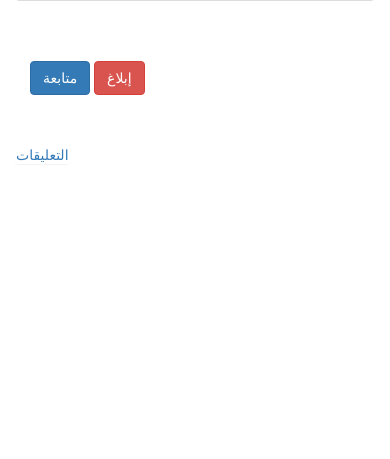
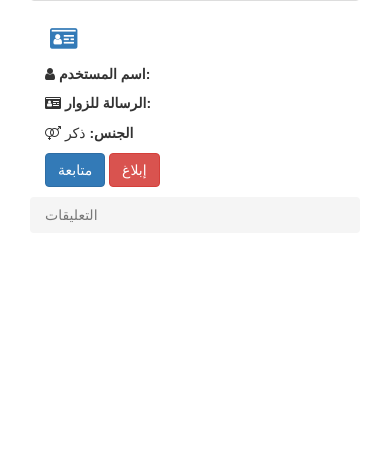
Before and after one commit to xlmnxp/addit, a PHP site: page /user.php in a window 390 px wide. Shown: the part 385-844 px from the top of the page. Run offline with PHP 8.4, Linux system fonts and the light colour scheme; data comes from the database, SQL or seed files in the repository; data that the repository does not hold is empty; some libraries are stand-ins or nearby versions.

Commit message:
Add Disqus Comments

```diff
--- a/Languages/arabic.json
+++ b/Languages/arabic.json
@@ -37,7 +37,7 @@
   "help_avatar": "الأمتدادات المسموح بها هي JPG، JPEG أو PNG.",
   "size_avatar": "يجب ان يكون حجم الملف اقل من ",
   "category" : "تصنيف الحساب",
-  "message" : "الرسالة للزائرين",
+  "message" : "الرسالة للزوار",
   "country" : "الدولة",
   "submit" : "ارسال",
 
--- a/Templates/Default/@main_layout.tpl
+++ b/Templates/Default/@main_layout.tpl
@@ -9,13 +9,14 @@
     <!-- Bootstrap -->
     <!-- Latest compiled and minified CSS -->
 
-    <link rel="stylesheet" href="https://maxcdn.bootstrapcdn.com/bootstrap/3.3.7/css/bootstrap.min.css" integrity="sha384-BVYiiSIFeK1dGmJRAkycuHAHRg32OmUcww7on3RYdg4Va+PmSTsz/K68vbdEjh4u" crossorigin="anonymous">
-    <link href="https://maxcdn.bootstrapcdn.com/bootswatch/3.3.7/journal/bootstrap.min.css" rel="stylesheet" integrity="sha384-1L94saFXWAvEw88RkpRz8r28eQMvt7kG9ux3DdCqya/P3CfLNtgqzMnyaUa49Pl2" crossorigin="anonymous">
+    <link rel="stylesheet" href="https://maxcdn.bootstrapcdn.com/bootstrap/3.3.7/css/bootstrap.min.css" integrity="sha384-BVYiiSIFeK1dGmJRAkycuHAHRg32OmUcww7on3RYdg4Va+PmSTsz/K68vbdEjh4u" crossorigin="anonymous"/>
+    <link href="https://maxcdn.bootstrapcdn.com/bootswatch/3.3.7/journal/bootstrap.min.css" rel="stylesheet" integrity="sha384-1L94saFXWAvEw88RkpRz8r28eQMvt7kG9ux3DdCqya/P3CfLNtgqzMnyaUa49Pl2" crossorigin="anonymous"/>
     {if $rtl}
     <link rel="stylesheet" href="https://cdnjs.cloudflare.com/ajax/libs/bootstrap-rtl/3.4.0/css/bootstrap-flipped.min.css" />
     <link rel="stylesheet" href="https://cdnjs.cloudflare.com/ajax/libs/bootstrap-rtl/3.4.0/css/bootstrap-rtl.min.css" />
     {/if}
     <link rel="stylesheet" href="{$template_dir}/styles/main.css"/>
+    <link href="https://maxcdn.bootstrapcdn.com/font-awesome/4.7.0/css/font-awesome.min.css" rel="stylesheet" integrity="sha384-wvfXpqpZZVQGK6TAh5PVlGOfQNHSoD2xbE+QkPxCAFlNEevoEH3Sl0sibVcOQVnN" crossorigin="anonymous"/>
     <!-- HTML5 shim and Respond.js for IE8 support of HTML5 elements and media queries -->
     <!-- WARNING: Respond.js doesn't work if you view the page via file:// -->
     <!--[if lt IE 9]>
--- a/Templates/Default/user.tpl
+++ b/Templates/Default/user.tpl
@@ -1,8 +1,8 @@
-<ol class="breadcrumb">
+<ol class="breadcrumb" xmlns="http://www.w3.org/1999/html">
     <li><a href="{$settings_url}">{$lang->home}</a></li>
     <li class="active">{$page}</li>
 </ol>
-<div class="">
+<div class="col-sm-12 col-md-12">
     <div class="col-sm-6 col-md-3 thumbnail">
         <a href="user.php?id={$user->id}">
             <img class="avatar" src="{if $user->avatar != null}{$user->avatar}{else}https://feelinsonice-hrd.appspot.com/web/deeplink/snapcode?username={$user->username}&type=PNG{/if}" alt="{$user->username}"/>
@@ -10,12 +10,36 @@
     </div>
     <div class="col-sm-6 col-md-9 caption">
 
-    <a href="user.php?id={$user->id}"><h3 style="padding: 5px;" class="ovtxt">{$user->fullname}</h3></a>
-    <h5 class="ovtxt">{$user->username}</h5>
-    <p class="ovtxt">{$user->message}</p>
+        <a href="user.php?id={$user->id}"><h3 style="padding: 5px;" class="ovtxt"><i class="fa fa-id-card"></i>&nbsp;{$user->fullname}</h3></a>
+        <h5 class="ovtxt"><strong><i class="fa fa-user"></i>&nbsp;{$lang->username}: </strong> {$user->username}</h5>
+        <p class="ovtxt"><strong><i class="fa fa-id-card"></i>&nbsp;{$lang->message}: </strong> {$user->message}</p>
+        <st class="ovtxt"><strong><i class="fa fa-venus-mars"></i>&nbsp;{$lang->sex}: </strong> {if $user->sex == 0}{$lang->male}{else}{$lang->female}{/if}</p>
         <p><a href="snapchat://add/{$user->username}" class="btn btn-primary" role="button" target="_blank">{$lang->follow}</a>
             <a href="#" class="btn btn-danger" role="button">{$lang->report}</a></p>
     </div>
 </div>
-<br/><br/>
-<a class="panel">{$lang->comments}</a>
+<div class="col-sm-12 col-md-12">
+    <ol class="breadcrumb" xmlns="http://www.w3.org/1999/html">
+        <li class="active">{$lang->comments}</li>
+    </ol>
+    <div id="disqus_thread"></div>
+    <script>
+
+        /**
+         *  RECOMMENDED CONFIGURATION VARIABLES: EDIT AND UNCOMMENT THE SECTION BELOW TO INSERT DYNAMIC VALUES FROM YOUR PLATFORM OR CMS.
+         *  LEARN WHY DEFINING THESE VARIABLES IS IMPORTANT: https://disqus.com/admin/universalcode/#configuration-variables*/
+        /*
+         var disqus_config = function () {
+         this.page.url = PAGE_URL;  // Replace PAGE_URL with your page's canonical URL variable
+         this.page.identifier = PAGE_IDENTIFIER; // Replace PAGE_IDENTIFIER with your page's unique identifier variable
+         };
+         */
+        (function() { // DON'T EDIT BELOW THIS LINE
+            var d = document, s = d.createElement('script');
+            s.src = 'https://{$disqus_name}.disqus.com/embed.js';
+            s.setAttribute('data-timestamp', +new Date());
+            (d.head || d.body).appendChild(s);
+        })();
+    </script>
+    <noscript>Please enable JavaScript to view the <a href="https://disqus.com/?ref_noscript">comments powered by Disqus.</a></noscript>
+</div>
--- a/addit.sql
+++ b/addit.sql
@@ -3,7 +3,7 @@
 -- https://www.phpmyadmin.net/
 --
 -- Host: localhost
--- Generation Time: Mar 21, 2017 at 08:52 PM
+-- Generation Time: Mar 24, 2017 at 06:32 PM
 -- Server version: 10.1.21-MariaDB
 -- PHP Version: 5.6.30
 
@@ -37,7 +37,7 @@
 --
 
 INSERT INTO `settings` (`id`, `name`, `value`) VALUES
-(1, 'title', 'Addit v0'),
+(1, 'title', 'Addit 0.0.6'),
 (2, 'template', 'Default'),
 (3, 'url', 'http://localhost/addit/'),
 (4, 'language', 'arabic');
--- a/user.php
+++ b/user.php
@@ -11,6 +11,9 @@
     $template->page = $user->fullname;
 
     $template->user    = $user;
+
+    $template->disqus_name = "addit-1";
+
     $template->setFile($templateDirectory.'/user.tpl')->setLayout($templateDirectory.'/@main_layout.tpl')->render();
 
 ?>
```
Also changed, not shown: Templates/Default/home.tpl (+4 -3 lines). Lines whose indentation alone changed are shown as unchanged.
